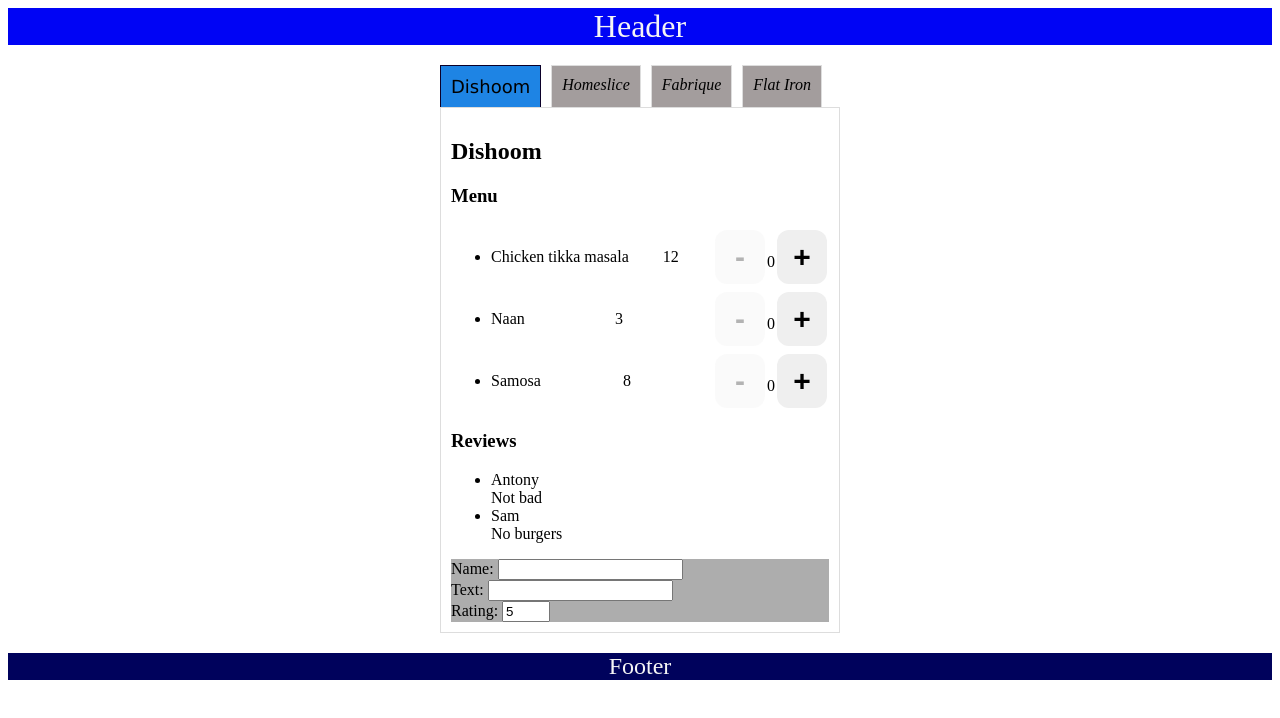
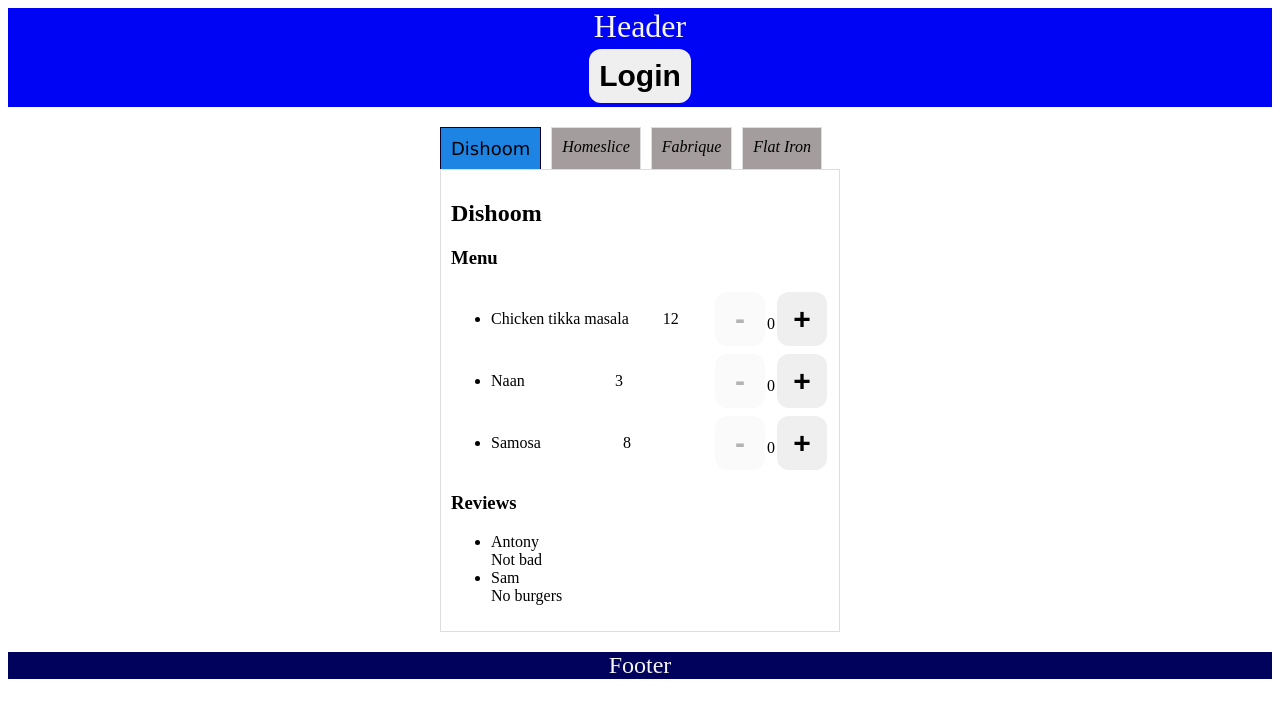
Before and after one commit to PanVladimir1/react-javascript, a React (Vite) app in the folder reactApp/: page / in a window 1280 px wide. Shown: the top 718 px of the page. Built offline with nearby package versions, Linux system fonts and the light colour scheme.

Commit message:
BasicTask. AddUserContext.

```diff
--- a/reactApp/src/App.jsx
+++ b/reactApp/src/App.jsx
@@ -1,9 +1,14 @@
 import { Layout } from "./components/layout/component.jsx";
 import { restaurants } from '../materials/mock.js';
 import { RestaurantTabs } from "./components/restaurantTabs/component.jsx";
+import { UserContext } from "./components/contexts/user.jsx";
+import { useState } from "react";
 
 export const App = () => {
-    return <Layout>
-        <RestaurantTabs restaurants={restaurants} />
-    </Layout>
+    const [user, setUser] = useState();
+    return <UserContext.Provider value={{user, setUser}}>
+                <Layout>
+                    <RestaurantTabs restaurants={restaurants} />
+                </Layout>
+            </UserContext.Provider>
 };
--- /dev/null
+++ b/reactApp/src/components/contexts/user.jsx
@@ -0,0 +1,3 @@
+import React from "react";
+
+export const UserContext = React.createContext(null);
--- a/reactApp/src/components/header/component.jsx
+++ b/reactApp/src/components/header/component.jsx
@@ -1,5 +1,8 @@
+import { LoginControl } from '../login-control/component';
 import styles from './styles.module.scss';
 
 export const Header = () => {
-    return <header className={styles.root}>Header</header>
+    return <header className={styles.root}>Header
+        <LoginControl />
+    </header>
 };
--- /dev/null
+++ b/reactApp/src/components/login-control/component.jsx
@@ -0,0 +1,17 @@
+import { useContext } from "react";
+import { UserContext } from "../contexts/user";
+import {Button} from "../button/component";
+
+export const LoginControl = () => {
+    const {user, setUser} = useContext(UserContext);
+    return <div>
+        {user ? <>
+                    <span>{user}</span>
+                    <Button text="Logout"
+                            onClick={() => setUser(null)}/>
+                </>
+              : <Button onClick={() => setUser("Ivan")}
+                        text="Login"/>
+        }
+    </div>
+}
--- a/reactApp/src/components/restaurantContent/component.jsx
+++ b/reactApp/src/components/restaurantContent/component.jsx
@@ -1,15 +1,19 @@
+import { useContext } from "react";
 import { Menu } from "../menu/component";
 import { ReviewForm } from "../review-form/component";
 import { Reviews } from "../reviews/component";
 import styles from './styles.module.scss'
+import { UserContext } from "../contexts/user";
 
 export const RestaurantContent = ({restaurant}) => {
+    const {user} = useContext(UserContext);
+
     return <div className={styles.tabContent}>
                 <h2>{restaurant.name}</h2>
                 <h3>Menu</h3>
                 <Menu menu={restaurant.menu}/>
                 <h3>Reviews</h3>
                 <Reviews reviews={restaurant.reviews}/>
-                <ReviewForm />
+                {user && <ReviewForm />}
             </div>
 };
--- a/reactApp/src/components/review-form/component.jsx
+++ b/reactApp/src/components/review-form/component.jsx
@@ -1,5 +1,6 @@
-import { useReducer } from 'react';
+import { useContext, useReducer } from 'react';
 import styles from './styles.module.scss'
+import { UserContext } from '../contexts/user';
 
 const INITIAL_VALUES = {
     name: "",
@@ -34,14 +35,11 @@
 
 export const ReviewForm = () => {
     const [form, dispatch] = useReducer(reducer, INITIAL_VALUES);
+    const {user} = useContext(UserContext);
 
     return <div className={styles.root}>
         <div className={styles.field}>
-            <label htmlFor="name">Name: </label>
-            <input id="name"
-                   type="text"
-                   value={form.name}
-                   onChange={(event) => dispatch({type: 'setName', payload: event.target.value})}/>
+            {user}
         </div>
         <div className={styles.field}>
             <label htmlFor="text">Text: </label>
```
